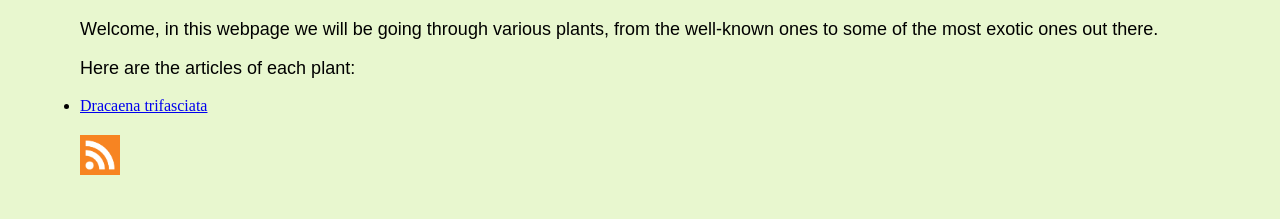
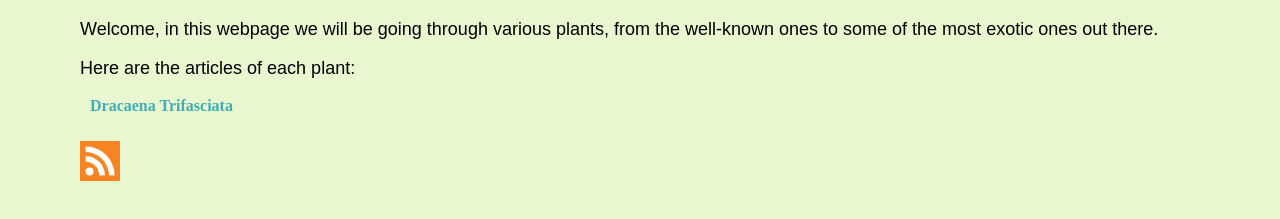
Before and after one commit to EduardoBN1/projectPlants, a plain HTML site: page index.html in a window 1280 px wide. Shown: the part 67-286 px from the top of the page. Drawn offline with Linux system fonts and the light colour scheme.

Commit message:
Commit after fixing rss

```diff
--- a/css/style.css
+++ b/css/style.css
@@ -26,12 +26,30 @@ p {
   padding-left: 40px;
 }
 
+nav>ul>li>a, nav>ul>li>a:visited{
+  font-size: 16px;
+  text-decoration: none;
+  font-weight: bold;
+  color: #40AEB5;
+  text-align: center;
+  padding: 10px;
+}
+
+nav>ul>li>a:hover{
+  color: white;
+  background-color: gray;
+}
+
+
+ul>li{
+  list-style: none;
+}
+
 .gallery {
   display: flex;
   flex-wrap: wrap;
   justify-content: center;
   gap: 7px;
-  list-style: none;
   width: 800px;
 }
 
@@ -52,7 +70,7 @@ p {
   flex-basis: 250px;
 }
 
-.imagenli{
-  margin-top: 20px;
-  list-style: none;
+nav>a>img{
+  padding-top: 10px;
+  padding-left: 40px;
 }
--- a/index.html
+++ b/index.html
@@ -17,10 +17,9 @@
     <nav>
         <p>Here are the articles of each plant:</p>
         <ul>
-            <li><a href="./plantdracaena.html">Dracaena trifasciata</a></li>
-            <li class="imagenli"><a href="./"><img src="./img/rss.png" alt="" width="40px"></a></li>
+            <li><a href="./plantdracaena.html">Dracaena Trifasciata</a></li>
         </ul>
-
+        <a href="./rss/feed.rss"><img src="./img/rss.png" alt="" width="40px" class=".imgrss"></a>
     </nav>
 </body>
 
```
Also changed, not shown: plantdracaena.html (+0 -1 lines), 1 other file.
